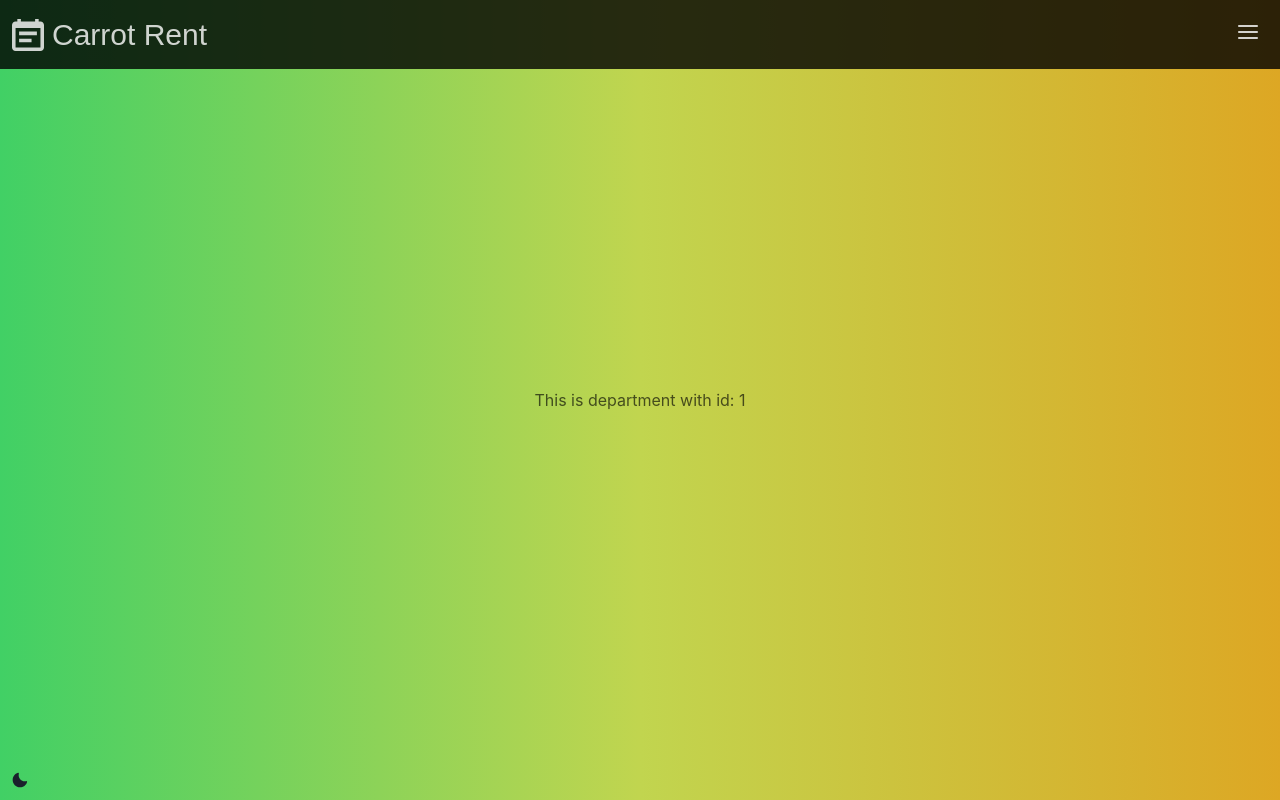
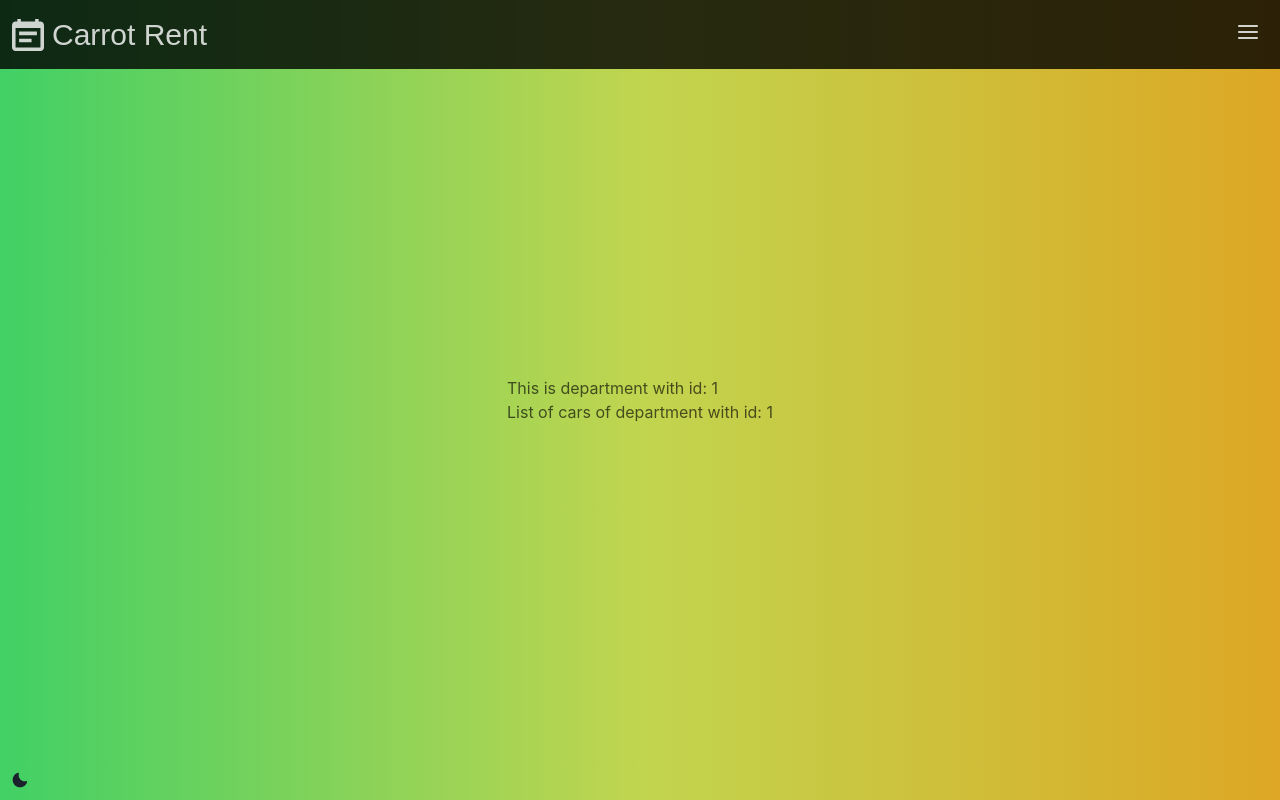
Before and after one commit to Damian0401/IO-project, a React (Create React App) app in the folder frontend/: page /departments/1 in a window 1280 px wide. Built offline with nearby package versions, Linux system fonts and the light colour scheme.

Commit message:
Corrected routes

```diff
--- a/frontend/src/app/features/car/list/CarList.tsx
+++ b/frontend/src/app/features/car/list/CarList.tsx
@@ -1,4 +1,4 @@
-import { Center } from "@chakra-ui/react";
+import { Center, Text } from "@chakra-ui/react";
 import { useParams } from "react-router-dom";
 
 
@@ -11,9 +11,9 @@ export default function CarList() {
 
     return (
         <>
-            <Center height='100vh'>
-                List of cars with id: {id}
-            </Center>
+            <Text>
+                List of cars of department with id: {id}
+            </Text>
         </>
     )
 }
--- a/frontend/src/app/features/department/details/DepartmentDetails.tsx
+++ b/frontend/src/app/features/department/details/DepartmentDetails.tsx
@@ -1,5 +1,6 @@
-import { Center } from "@chakra-ui/react";
+import { Box, Center, Container, Flex, Text } from "@chakra-ui/react";
 import { useParams } from "react-router-dom";
+import CarList from "../../car/list/CarList";
 
 export default function DepartmentDetails() {
 
@@ -8,7 +9,12 @@ export default function DepartmentDetails() {
     return (
         <>
             <Center height='100vh'>
-                This is department with id: {id}
+                <Flex direction='column'>
+                    <Text>
+                        This is department with id: {id}
+                    </Text>
+                    <CarList />
+                </Flex>
             </Center>
         </>
     )
--- a/frontend/src/app/features/department/list/DepartmentListItem.tsx
+++ b/frontend/src/app/features/department/list/DepartmentListItem.tsx
@@ -11,7 +11,7 @@ export default function DepartmentListItem({id}: Props) {
 
     return (
         <>
-            <Button as={Link} to={`/department/${id}`} variant='ghost'>
+            <Button as={Link} to={`/departments/${id}`} variant='ghost'>
                 This is department with id: {id}
             </Button>
         </>
--- a/frontend/src/app/features/map/MapMarker.tsx
+++ b/frontend/src/app/features/map/MapMarker.tsx
@@ -17,7 +17,7 @@ export default function MapMaker({ department }: Props) {
                 <Popup>
                     {department.location}
                     <img src={url} style={{ height: '30px', width: '30px' }} />
-                    <Button as={Link} to={`/department/${department.id}`}>
+                    <Button as={Link} to={`/departments/${department.id}`}>
                         View
                     </Button>
                 </Popup>
--- a/frontend/src/app/layout/App.tsx
+++ b/frontend/src/app/layout/App.tsx
@@ -21,10 +21,7 @@ function App() {
           <Route path='map' element={<Map />} />
           <Route path='departments'>
             <Route index element={<DepartmentDashboard />} />
-            <Route path=':id'>
-              <Route index element={<DepartmentDetails />} />
-              <Route path='cars' element={<CarList />} />
-            </Route>
+            <Route path=':id' element={<DepartmentDetails />} />
           </Route>
           <Route path='cars/:id' element={<CarDetails />} />
           <Route path='*' element={<NotFound />} />
--- a/frontend/src/app/layout/Navbar.tsx
+++ b/frontend/src/app/layout/Navbar.tsx
@@ -25,7 +25,7 @@ export default function Navbar() {
                         <MenuItem icon={<Search2Icon />} as={Link} to ='/map'>
                             Map
                         </MenuItem>
-                        <MenuItem icon={<ViewIcon />} as={Link} to ='/department'>
+                        <MenuItem icon={<ViewIcon />} as={Link} to ='/departments'>
                             Departments
                         </MenuItem>
                     </MenuList>
```
